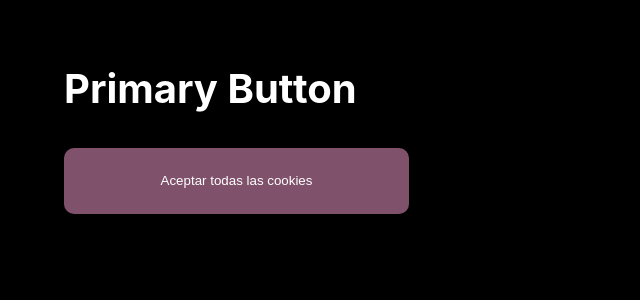
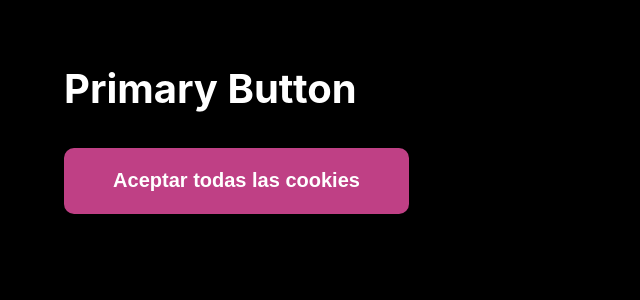
Before and after one commit to Indotem-Salddud/landing-page-fend, a React (Create React App) app: page / in a window 1280 px wide. Shown: the top 300 px of the page, without its empty margins (0-640 px from the left). Built offline with nearby package versions, Linux system fonts and the light colour scheme.

Commit message:
primary button styled

```diff
--- a/src/common/Tokens.ts
+++ b/src/common/Tokens.ts
@@ -1,13 +1,15 @@
 export const Tokens = {
   Colors: {
     Buttons: {
-      Primary: "#7F516A",
-      Secondary: "#000",
+      Primary:"#BF4085",
+      PrimaryPressed:"#CB659C",
+      PrimaryHover:"#A83875",
+      PrimaryDisabled:"#D192B4"
     },
   },
   Borders: {
     Radius: {
-      PrimaryR: "10px"
+      Medium: "10px"
     },
   },
   Constraints: {
@@ -15,16 +17,27 @@ export const Tokens = {
       XSmall: "",
       Small: "",
       MediumSmall: "",
+    }
+  },
+  Text: {
+    Weight: "bold",
+    Size: "20px",
+    Color: {
+      Primary: "#FFFFFF",
+      PrimaryDisabled: "#F7F7FC"
     },
   },
   Padding: {
-      PrimaryP: "16px 40px"
-    },
+    Medium: "16px 40px"
+  },
   Height:{
-      Large:"66px"
-    },
+    Large:"66px"
+  },
   Width:{
-      Large:"345px"
-    }
+    Large:"345px"
+  },
+   BoxShadow:{
+    Medium:"0px 4px 4px rgba(0, 0, 0, 0.08), inset 0px 4px 4px rgba(0, 0, 0, 0.16)"
+  },
 
 };
--- a/src/components/Buttons/Primary/ButtonPrimaryStyled.ts
+++ b/src/components/Buttons/Primary/ButtonPrimaryStyled.ts
@@ -1,14 +1,27 @@
 import styled from "styled-components";
 import { Tokens } from "../../../common/Tokens";
 
-// * Styled primary button
+// * Styled Primary button
 export const PrimaryButtonStyled = styled.button`
   border: none;
-  background-color: ${Tokens.Colors.Buttons.Primary};
-  color: #fff;
-  border-radius: ${Tokens.Borders.Radius.PrimaryR};
-  padding: ${Tokens.Padding.PrimaryP};
+  background: ${Tokens.Colors.Buttons.Primary};
+  font-size: ${Tokens.Text.Size};
+  font-weight: ${Tokens.Text.Weight};
+  color: ${Tokens.Text.Color.Primary};
+  padding: ${Tokens.Padding.Medium};
   height: ${Tokens.Height.Large};
-  width: ${Tokens.Width.Large}
-
+  width: ${Tokens.Width.Large};
+  border-radius: ${Tokens.Borders.Radius.Medium};
+  &:hover{
+      background: ${Tokens.Colors.Buttons.PrimaryHover};
+      color: ${Tokens.Text.Color.Primary};
+      }
+  &:active{
+      background: ${Tokens.Colors.Buttons.PrimaryPressed};
+      color: ${Tokens.Text.Color.Primary};
+      box-shadow: ${Tokens.BoxShadow.Medium};
+    }
+  &:disabled{
+      color: ${Tokens.Text.Color.PrimaryDisabled};
+   }
 `;
```
